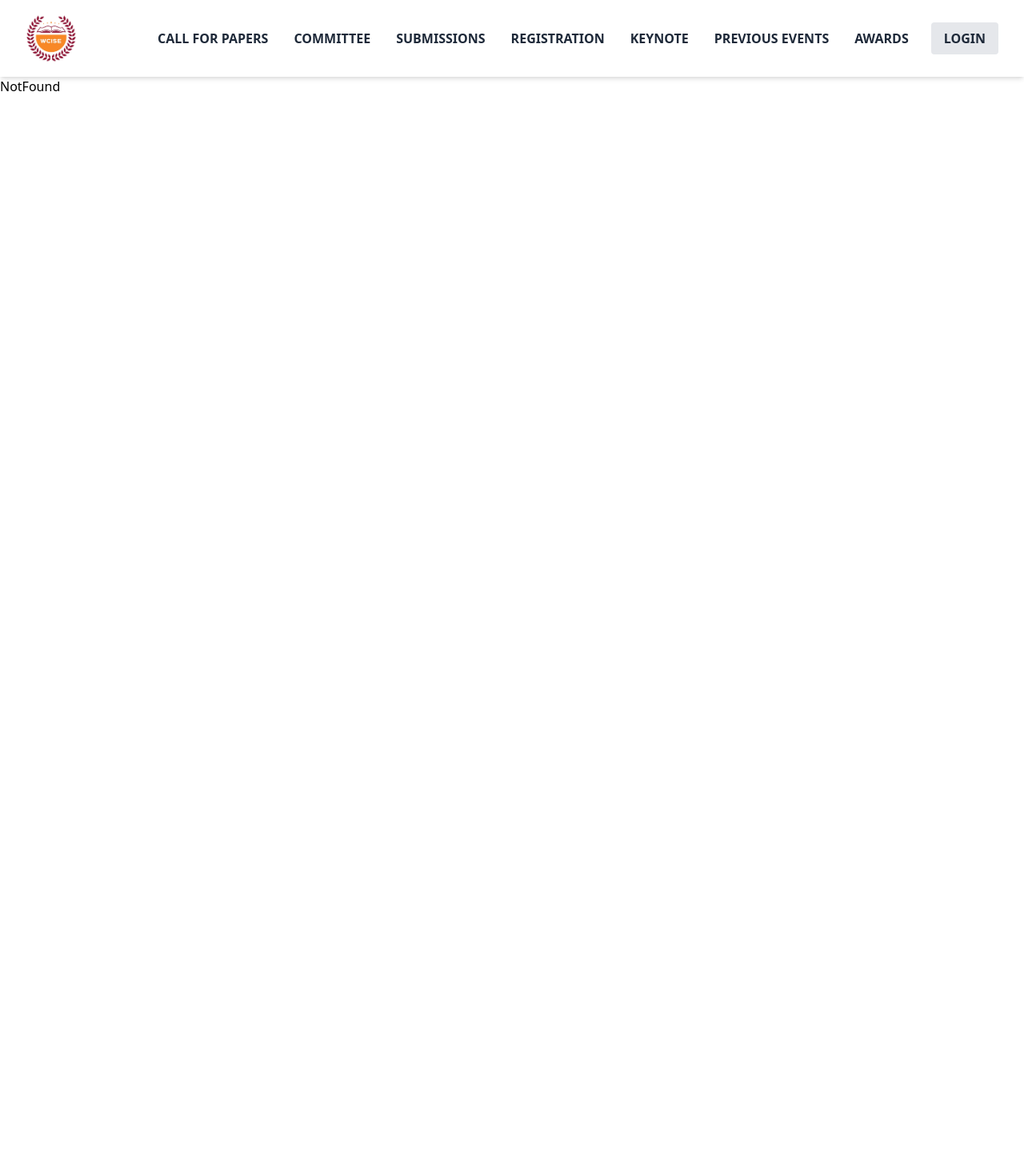
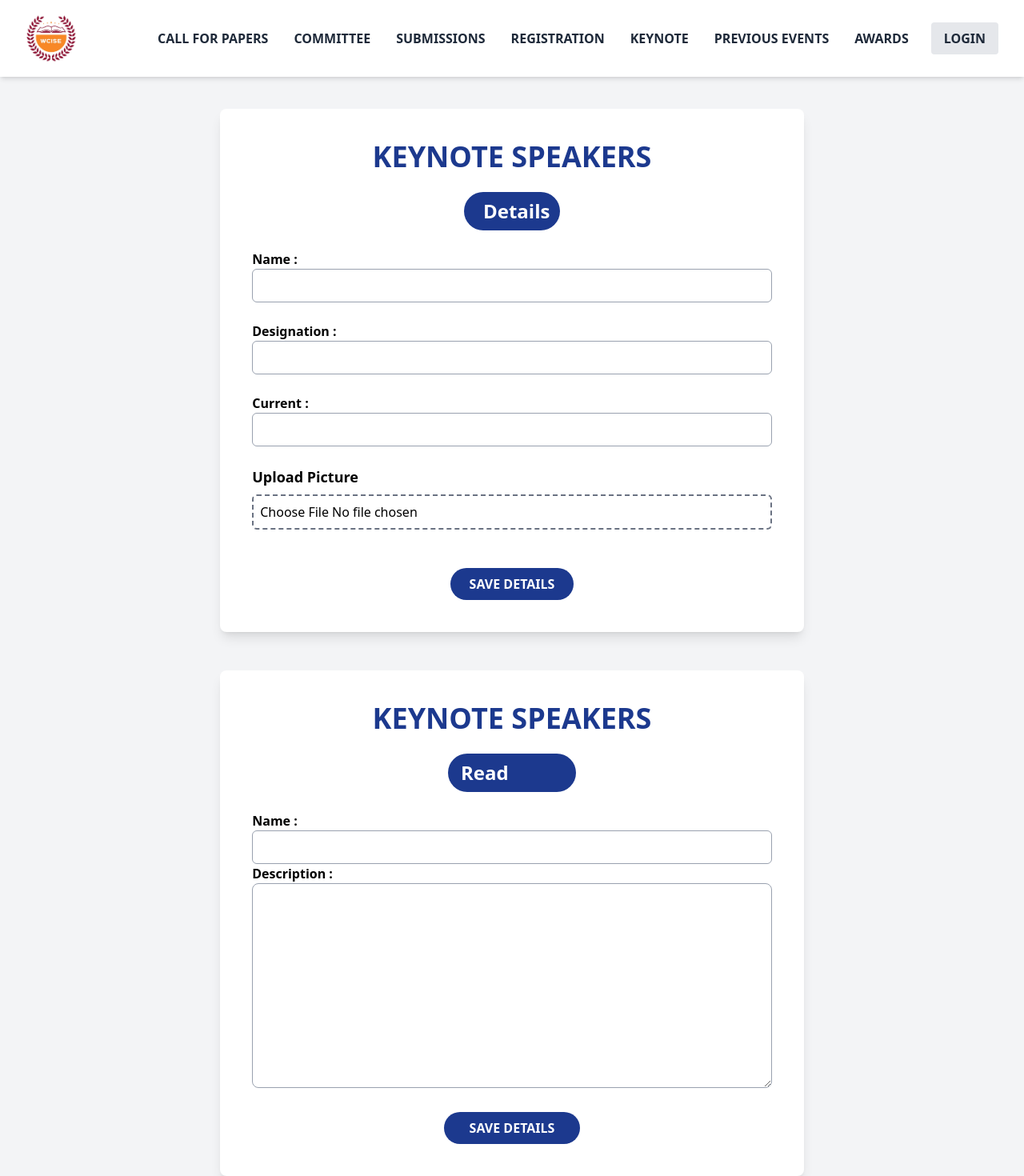
Before and after one commit to Dhrati31/wcise, a React (Vite) app in the folder frontend/: page /KeynoteAdmin in a window 1280 px wide. Shown: the top 1470 px of the page at 80% size. Before the commit the page ends 800 px from the top, so only its background shows below. Built offline with nearby package versions, Linux system fonts and the light colour scheme.

Commit message:
keynoteadmin modified

```diff
--- a/frontend/src/App.jsx
+++ b/frontend/src/App.jsx
@@ -18,6 +18,7 @@ import Awards2022 from './pages/Awards2022'
 import Awards2023 from './pages/Awards2023'
 import Login from './pages/Login'
 import NotFound from './pages/NotFound'
+import KeynoteAdmin from './pages/KeynoteAdmin'
 
 function App() {
 
@@ -39,7 +40,9 @@ function App() {
           <Route path = "/awards-2022" element= {<Awards2022 />}/>
           <Route path = "/awards-2023" element={<Awards2023 />}/>
           <Route path = "/login" element= {<Login />}/>
+          <Route path = "/KeynoteAdmin" element= {<KeynoteAdmin/>}/>
           <Route path="*" element={<NotFound />} />
+
         </Routes>
       </div>
     </>
--- /dev/null
+++ b/frontend/src/pages/KeynoteAdmin.jsx
@@ -0,0 +1,160 @@
+import { motion } from 'framer-motion';
+import React, { useState } from 'react';
+
+function KeynoteAdmin() {
+  const [formData1, setFormData1] = useState({
+    name: '',
+    designation: '',
+    current: '',
+
+  });
+
+  const [formData2, setFormData2] = useState({
+    name: '',
+    description: '',
+
+  });
+
+  const handleChange1 = (e) => {
+    setFormData1({ ...formData1, [e.target.name]: e.target.value });
+  };
+
+  const handleChange2 = (e) => {
+    setFormData2({ ...formData2, [e.target.name]: e.target.value });
+  };
+
+  const handleSubmit1 = (e) => {
+    e.preventDefault();
+    console.log('Form 1 Data:', formData1);
+  };
+
+  const handleSubmit2 = (e) => {
+    e.preventDefault();
+    console.log('Form 2 Data:', formData2);
+  };
+
+  return (
+    <div>
+      <div className="min-h-screen items-center bg-gray-100 flex flex-col  px-8 py-10 gap-12">
+
+        {/* ---------- Form 1 ---------- */}
+        <form
+          onSubmit={handleSubmit1}
+          className="bg-white shadow-lg rounded-lg p-10 w-full md:w-3/5 lg:w-[60%]"
+        >
+          <h1 className="text-4xl font-bold text-center text-blue-900 mb-6">KEYNOTE SPEAKERS </h1>
+
+          <div className="bg-blue-900 w-30 h-12 text-2xl text-white px-6 py-2 font-bold rounded-full mb-6 block mx-auto"
+            whileHover={{ scale: 1.05 }}
+          >
+            Details
+          </div>
+
+          <div className="flex flex-col  md:grid-cols-2 gap-6">
+            <div>
+              <label className="block font-semibold">Name :</label>
+              <input
+                type="text"
+                name="name"
+                value={formData1.name}
+                onChange={handleChange1}
+                className="w-full border border-gray-400 rounded-md p-2"
+              />
+            </div>
+
+            <div>
+              <label className="block font-semibold">Designation :</label>
+              <input
+                type="text"
+                name="designation"
+                value={formData1.text}
+                onChange={handleChange1}
+                className="w-full border border-gray-400 rounded-md p-2"
+              />
+            </div>
+
+
+            <div>
+              <label className="block font-semibold">Current :</label>
+              <input
+                type="text"
+                name="current"
+                value={formData1.current}
+                onChange={handleChange1}
+                className="w-full border border-gray-400 rounded-md p-2"
+              />
+            </div>
+
+            <div className="mb-6">
+              <label className="block font-semibold text-lg mb-2">Upload Picture</label>
+              <input
+                type="file"
+                name="picture"
+                className="border-2 border-dashed border-gray-500 p-2 rounded-md w-full"
+              />
+            </div>
+
+
+          </div>
+
+          <div className="flex justify-center mt-6">
+            <motion.button
+              type="submit"
+              className="bg-blue-900 text-white px-6 py-2 rounded-full font-semibold"
+              whileHover={{ scale: 1.05 }}
+            >
+              SAVE DETAILS
+            </motion.button>
+          </div>
+        </form>
+
+        {/* ---------- Form 2 ---------- */}
+        <form
+          onSubmit={handleSubmit2}
+          className="bg-white shadow-lg rounded-lg p-10 w-full md:w-3/5 lg:w-[60%]"
+        >
+          <h1 className="text-4xl font-bold text-center text-blue-900 mb-6">KEYNOTE SPEAKERS </h1>
+
+          <div className="bg-blue-900 w-40 h-12 text-2xl text-white px-4 py-2 font-bold rounded-full mb-6 block mx-auto "
+            whileHover={{ scale: 1.05 }}
+          >
+          Read More
+          </div>
+
+          <div className="mb-6">
+            <div>
+              <label className="block font-semibold">Name :</label>
+              <input
+                type="text"
+                name="name"
+                value={formData1.name}
+                onChange={handleChange1}
+                className="w-full border border-gray-400 rounded-md p-2"
+              />
+            </div>
+            <div>
+              <label className=" font-semibold">Description :</label>
+              <textarea name="description" id="" className="w-full h-64 bg-white border  border-gray-400 rounded-lg " value={formData2.description} onChange={handleChange2}></textarea>
+
+            </div>
+
+          </div>
+
+          <div className="flex justify-center mt-6">
+            <motion.button
+              type="submit"
+              className="bg-blue-900 text-white px-8 py-2 rounded-full  font-semibold"
+              whileHover={{ scale: 1.05 }}
+            >
+              SAVE DETAILS
+            </motion.button>
+          </div>
+
+        </form>
+      </div>
+    </div>
+
+  );
+}
+
+export default KeynoteAdmin;
```
